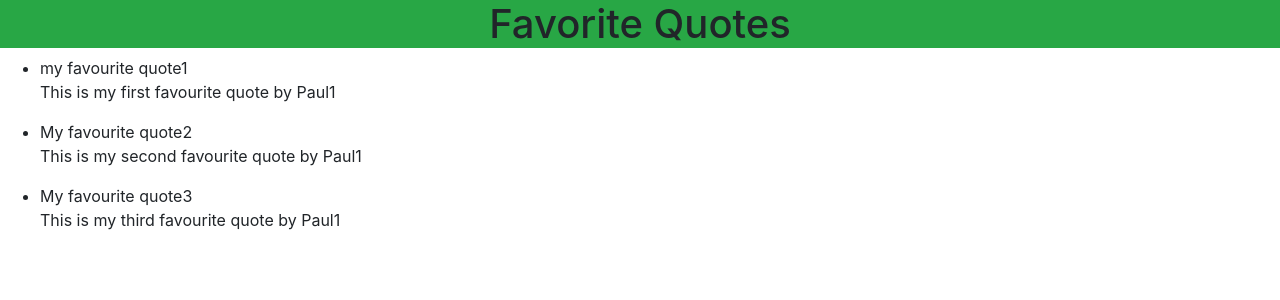
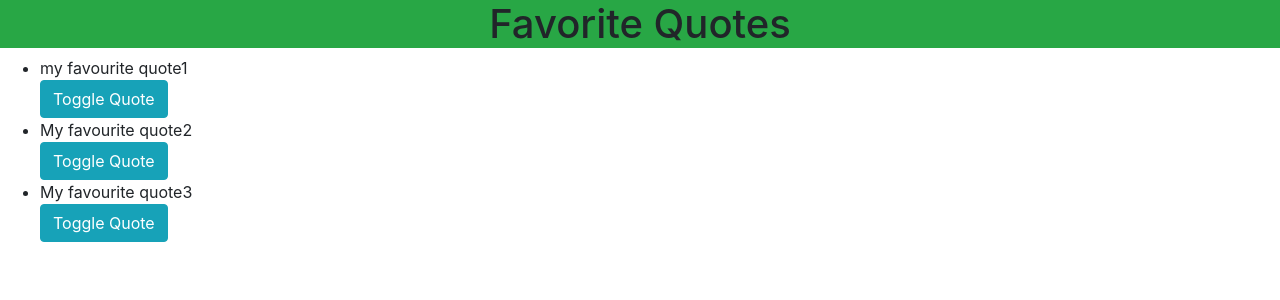
Before and after one commit to Paulwamaria/Quotes, an Angular app: page / in a window 1280 px wide. Shown: the top 300 px of the page. Built offline with nearby package versions, Linux system fonts and the light colour scheme.

Commit message:
Create a toggle effect for the quote

```diff
--- a/src/app/quote-details/quote-details.component.html
+++ b/src/app/quote-details/quote-details.component.html
@@ -1 +1 @@
-<p> {{quotes.description}} by {{quotes.author}}</p>
+<p> {{quotes.description}} </p>
--- a/src/app/quotes.ts
+++ b/src/app/quotes.ts
@@ -1,10 +1,6 @@
 export class Quotes {
-
   showDescription: boolean;
-  constructor(
-    public id: number, public name: string, public description: string, public author: string
-  ) {
+  constructor(public id: number, public name: string, public description: string, public author: string) {
     this.showDescription = false;
   }
-
 }
--- a/src/app/quotes/quotes.component.html
+++ b/src/app/quotes/quotes.component.html
@@ -1,8 +1,10 @@
 <div>
     <ul>
-      <li *ngFor='let quote of quotes'>
-        {{quote.name}}
-        <app-quote-details [quotes]='quote' ></app-quote-details>
-      </li>
+      <div *ngFor='let quote of quotes; let i = index'>
+        <li>{{quote.name}} </li>
+
+        <app-quote-details *ngIf='quote.showDescription' [quotes]='quote' ></app-quote-details>
+        <button (click) = 'toggleQuotes(i)' class="btn btn-info">Toggle Quote</button>
+      </div>
     </ul>
   </div>
--- a/src/app/quotes/quotes.component.ts
+++ b/src/app/quotes/quotes.component.ts
@@ -9,10 +9,14 @@ import { Quotes } from '../quotes';
 export class QuotesComponent implements OnInit {
 
   quotes: Quotes[] = [
-    {id: 1, name: 'my favourite quote1', description: 'This is my first favourite quote', author: 'Paul1'},
-    {id: 2, name: 'My favourite quote2',  description: 'This is my second favourite quote', author: 'Paul1'},
-    {id: 3, name: 'My favourite quote3',  description: 'This is my third favourite quote', author: 'Paul1'},
+    new Quotes( 1, 'my favourite quote1', 'This is my first favourite quote', 'Paul1'),
+    new Quotes( 2, 'My favourite quote2', 'This is my second favourite quote', 'Paul2'),
+    new Quotes( 3, 'My favourite quote3', 'This is my third favourite quote', 'Paul3'),
   ];
+  // toggle quotes function
+  toggleQuotes(index) {
+    this.quotes[index].showDescription = !this.quotes[index].showDescription;
+  }
   constructor() { }
 
   ngOnInit() {
```
